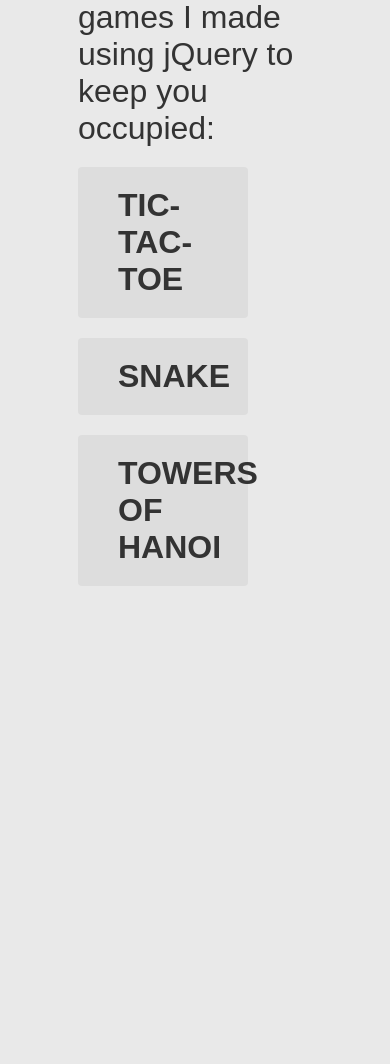
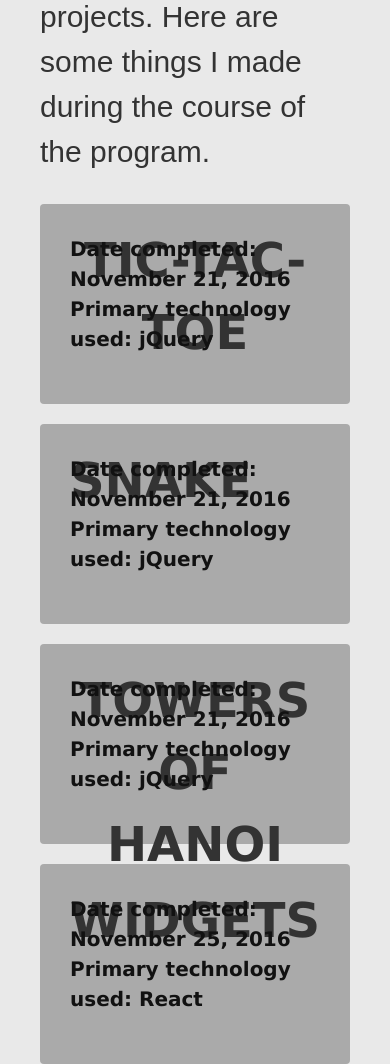
Before and after one commit to christiancho/christiancho.github.io, a plain HTML site: page index.html in a window 390 px wide. Shown: the part 616-1680 px from the top of the page. Before the commit the page ends 1280 px from the top, so only its background shows below. Drawn offline with nearby package versions, Linux system fonts and the light colour scheme.

Commit message:
Added a link and designed for mobile

```diff
--- a/index.html
+++ b/index.html
@@ -4,6 +4,9 @@
     <meta charset="utf-8">
     <meta name="description" content="Portfolio and information about NYC web developer Christian Cho">
     <link rel="stylesheet" href="style/default.css" type="text/css">
+    <meta name="viewport" content="width=device-width, initial-scale=1">
+    <link rel="stylesheet" href="http://www.w3schools.com/lib/w3.css">
+    <link rel="stylesheet" href="https://fonts.googleapis.com/icon?family=Material+Icons">
     <title>Christian Cho - NYC web developer</title>
   </head>
   <body>
@@ -15,14 +18,50 @@
     </nav>
 
     <main>
+
       <h1>Christian Cho</h1>
-      <p>Hi. I'm a NYC-based web-developer in training at App Academy. I'm still in school, so check back soon to see some cool projects. Here are some games I made using jQuery to keep you occupied:</p>
 
-      <ul class="game-list">
-        <li><a href="https://christiancho.github.io/games/tic-tac-toe">Tic-Tac-Toe</a></li>
-        <li><a href="https://christiancho.github.io/games/snake">Snake</li>
-        <li><a href="https://christiancho.github.io/games/hanoi">Towers of Hanoi</li>
+      <ul class="contact-info">
+        <li>
+          <a href="mailto:chochr@gmail.com">email me</a>
+        </li>
+        <li>
+          <a href="tel:6174075358">call me</a>
+        </li>
       </ul>
+
+      <p>Hi. I'm a NYC-based web-developer in training at App Academy. I'm still in school, so check back soon to see some cool projects. Here are some things I made during the course of the program.</p>
+
+      <section class="project-list">
+        <a href="https://christiancho.github.io/games/tic-tac-toe">
+          Tic-Tac-Toe
+          <ul class="project-info">
+            <li>Date completed: November 21, 2016</li>
+            <li>Primary technology used: jQuery</li>
+          </ul>
+        </a>
+        <a href="https://christiancho.github.io/games/snake">
+          Snake
+          <ul class="project-info">
+            <li>Date completed: November 21, 2016</li>
+            <li>Primary technology used: jQuery</li>
+          </ul>
+        </a>
+        <a href="https://christiancho.github.io/games/hanoi">
+          Towers of Hanoi
+          <ul class="project-info">
+            <li>Date completed: November 21, 2016</li>
+            <li>Primary technology used: jQuery</li>
+          </ul>
+        </a>
+        <a href="https://christiancho.github.io/W6D5-intro-to-react">
+          Widgets
+          <ul class="project-info">
+            <li>Date completed: November 25, 2016</li>
+            <li>Primary technology used: React</li>
+          </ul>
+        </a>
+      </section>
 
     </main>
 
--- a/style/default.css
+++ b/style/default.css
@@ -5,11 +5,12 @@
 }
 
 main > h1 {
+  clear: both;
   font-family: sans-serif;
   font-weight: 300;
   font-size: 3em;
+  margin: 20px;
   text-transform: uppercase;
-  margin: 20px;
 }
 
 main > p {
@@ -24,36 +25,119 @@
   padding: 50px;
 }
 
-ul.game-list {
-  list-style-type: none;
+section.project-list {
   padding: 0px;
   margin: 0px;
   width: 100%;
+  display: flex;
+  height: 200px;
+  justify-content: space-around;
 }
 
-ul.game-list > li {
-  margin: 20px;
-  padding: 20px 40px;
-  background-color: #DDD;
+section.project-list > a {
+  background-color: #AAA;
   border-radius: 4px;
+  box-sizing: border-box;
+  color: #333;
+  display: flex;
+  flex: 20%;
+  font-size: 36px;
+  font-weight: 700;
+  height: 100%;
+  margin: 10px 20px;
+  padding: 20px 30px;
+  position: relative;
+  text-align: center;
+  text-decoration: none;
+  text-transform: uppercase;
   transition: 0.5s;
-  width: 33%;
+  transition: 0.5s;
+  vertical-align: center;
 }
 
-ul.game-list > li:hover {
+section.project-list > a:hover {
   background-color: #333;
-  width: 90%;
+  color: #AAA;
+  flex: 50%;
 }
 
-ul.game-list > li > a {
-  text-decoration: none;
-  font-weight: 700;
-  text-transform: uppercase;
-  color: #333;
-  transition: 0.5s;
-  font-size: 2em;
+.project-info {
+  color: #111;
+  display: none;
+  font-size: 18px;
+  font-weight: 400px;
+  list-style: none;
+  margin: 20px 0px;
+  padding: 0px;
+  text-align: left;
+  text-transform: none;
 }
 
-ul.game-list > li:hover > a {
-  color: #DDD;
+section.project-list > a:hover > ul {
+  display: block;
+  position: absolute;
+  top: 200px;
 }
+
+.contact-info {
+  list-style: none;
+  display: flex;
+  padding: 0px;
+}
+
+.contact-info > li {
+  margin: 20px 0px;
+}
+
+.contact-info > li > a {
+  background-color: #AAA;
+  border-radius: 5px;
+  text-decoration: none;
+  color: #333;
+  font-size: 20px;
+  font-weight: 300;
+  letter-spacing: 2px;
+  vertical-align: text-bottom;
+  padding: 20px 30px;
+  margin: 30px 20px;
+  width: 100px;
+  transition: 0.5s;
+}
+
+.contact-info > li > a:hover {
+  padding: 20px 200px;
+}
+
+@media (max-width: 1280px), handheld{
+
+  main {
+    padding: 40px 20px;
+  }
+
+  section.project-list {
+    justify-content: flex-start;
+    flex-wrap: wrap;
+  }
+
+  section.project-list > a, section.project-list > a:hover {
+    flex: 100%;
+    font-size: 48px;
+    min-width: 300px;
+    width: auto;
+  }
+
+  .project-info, section.project-list > a:hover > ul {
+    text-align: left;
+    display: block;
+    position: absolute;
+    top: auto;
+    float: right;
+    font-size: 20px;
+    margin: 10px 0px;
+  }
+
+  section.project-list > a:hover > ul {
+    color: #DDD;
+  }
+
+}
```
